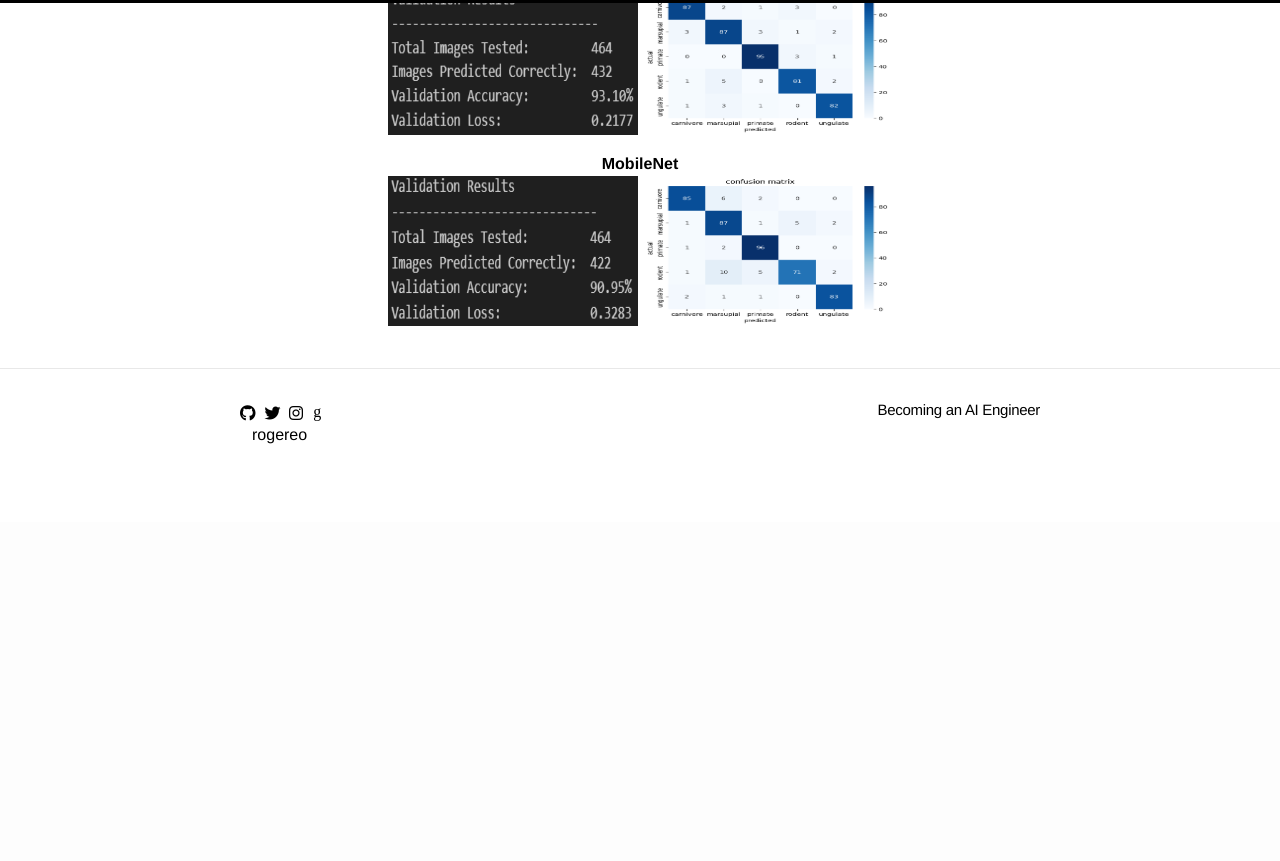
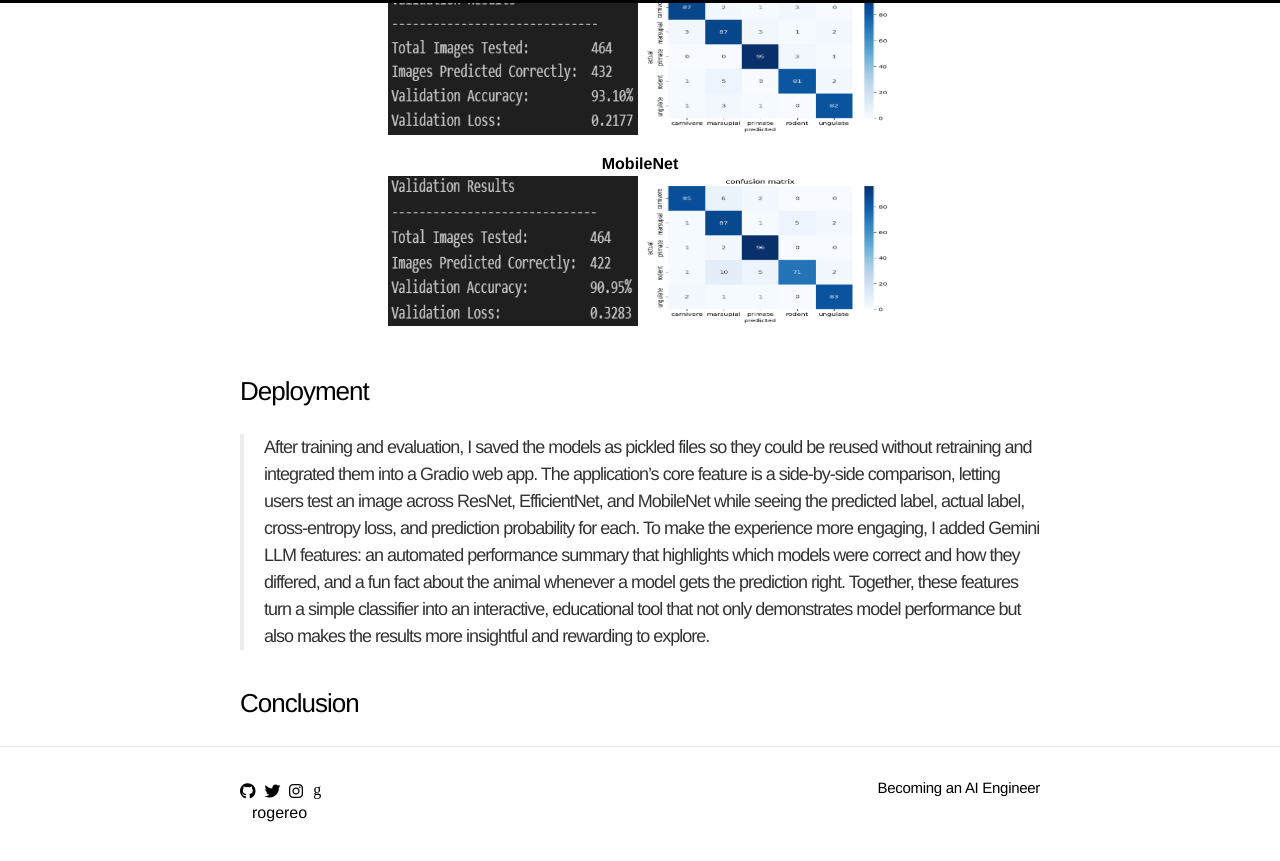
Before and after one commit to rogereo/rogereo.github.io, a Jekyll site: the page built from _posts/2025-08-29-mammal-type-classifier.markdown, in a window 1280 px wide and 900 px high, scrolled down 3106 px. Shown: the top 861 px of the window. Built offline with Jekyll 4.4.1, drawn with Linux system fonts in a browser that asks for light colours; before the commit the page ends 3628 px from its top, so only the background shows below that.

Commit message:
deployment

```diff
--- a/_posts/2025-08-29-mammal-type-classifier.markdown
+++ b/_posts/2025-08-29-mammal-type-classifier.markdown
@@ -58,3 +58,8 @@
     <img src="/assets/mobilenet_confusionmatrix.png" alt="mobilenet_c" width="250" height="150" />
   </figure>
 </div>
+
+### Deployment
+> After training and evaluation, I saved the models as pickled files so they could be reused without retraining and integrated them into a Gradio web app. The application’s core feature is a side-by-side comparison, letting users test an image across ResNet, EfficientNet, and MobileNet while seeing the predicted label, actual label, cross-entropy loss, and prediction probability for each. To make the experience more engaging, I added Gemini LLM features: an automated performance summary that highlights which models were correct and how they differed, and a fun fact about the animal whenever a model gets the prediction right. Together, these features turn a simple classifier into an interactive, educational tool that not only demonstrates model performance but also makes the results more insightful and rewarding to explore.
+
+### Conclusion
```
